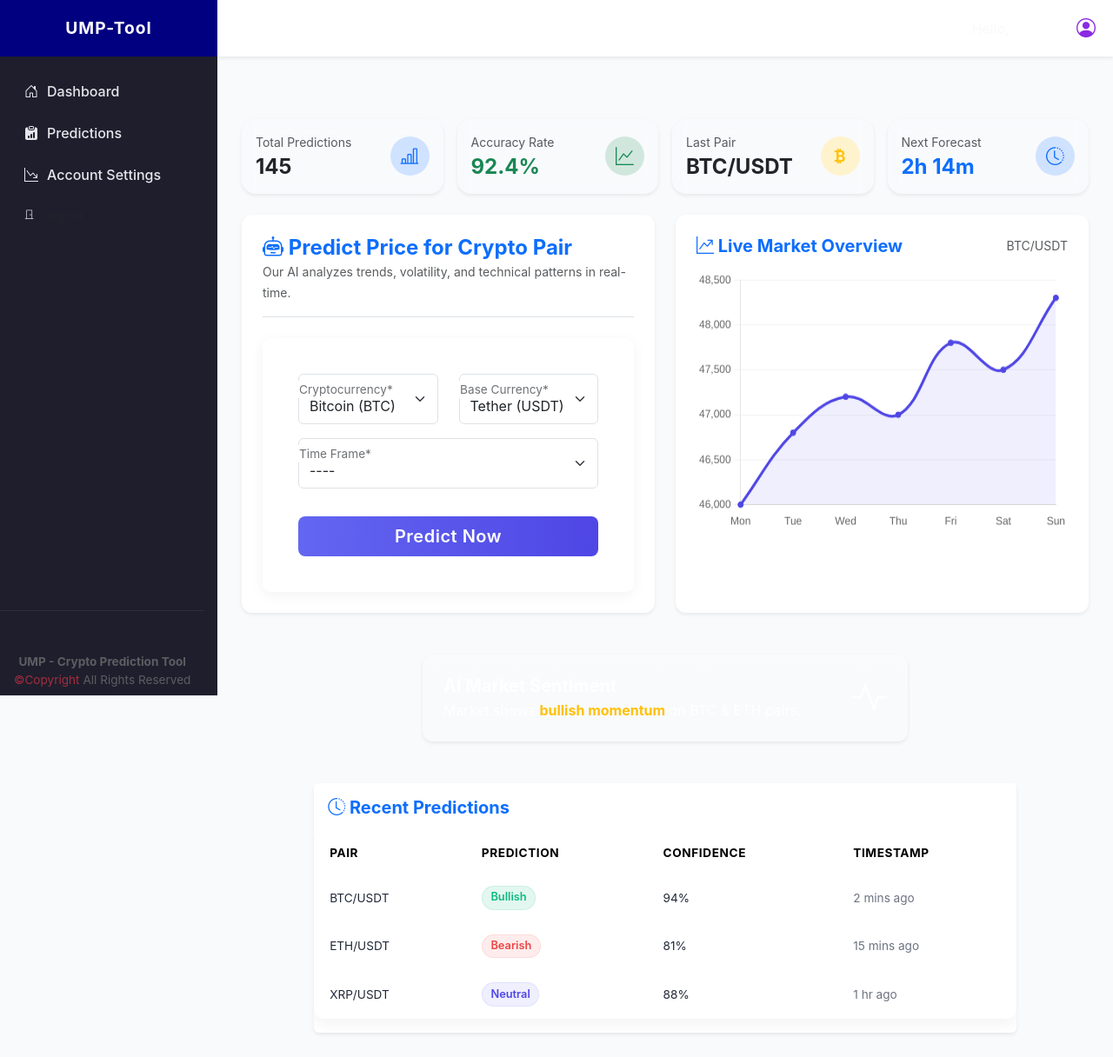
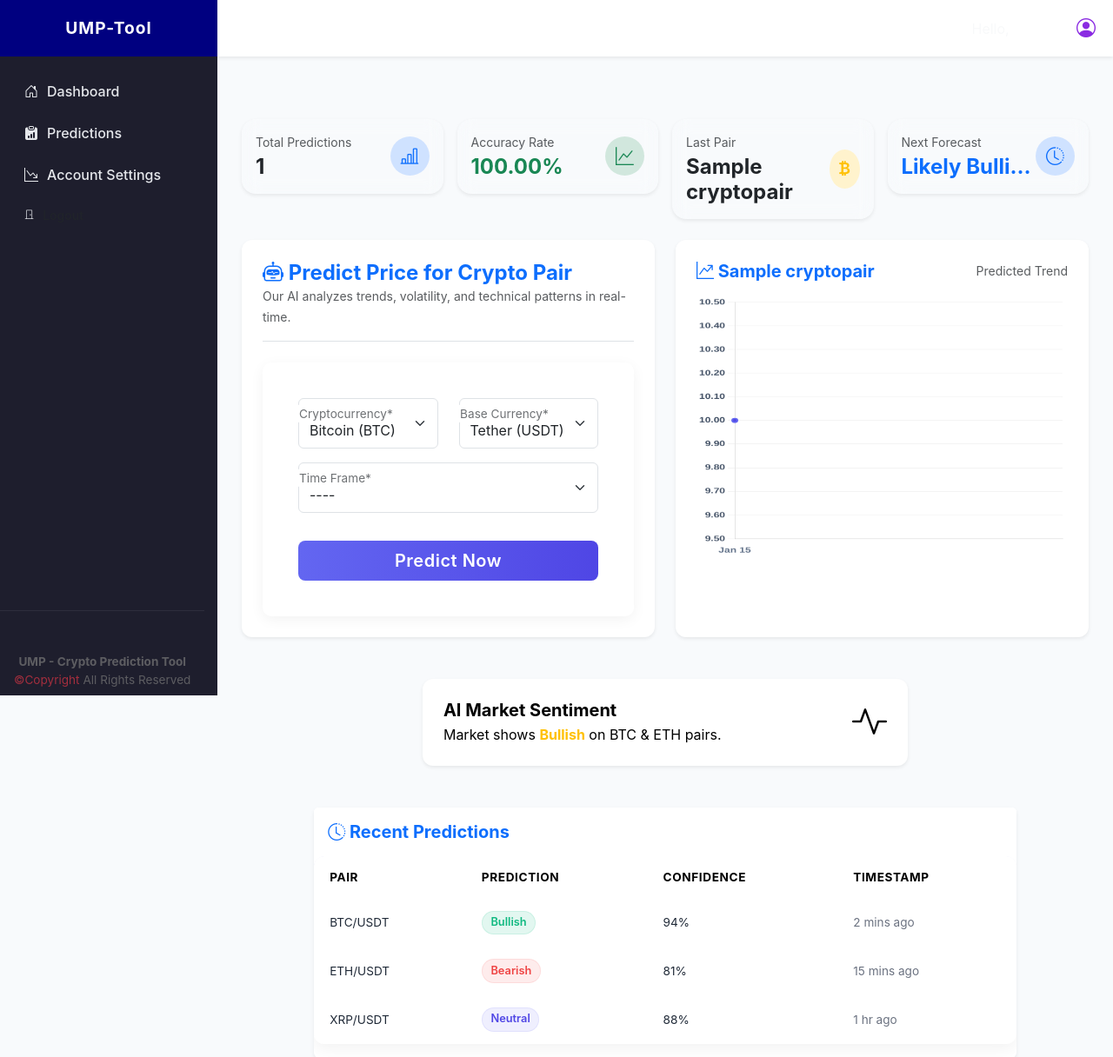
Before and after one commit to ndmichael/ump-crypto-predictor, a Django app: page /user/dashboard/ in a window 1280 px wide. Shown: the top 1216 px of the page at 87% size. Before the commit the page ends 1191 px from the top, so only its background shows below. Run offline with Django 5.2, Linux system fonts and the light colour scheme; a user stored in the database is signed in; tables that the repository leaves empty hold one stand-in row (values such as "Sample post"); some libraries are stand-ins or nearby versions.

Commit message:
adjsued the sentiments box

```diff
--- a/users/templates/users/user_dashboard.html
+++ b/users/templates/users/user_dashboard.html
@@ -12,7 +12,7 @@
         <div class="d-flex align-items-center justify-content-between">
           <div>
             <p class="text-muted mb-1 small">Total Predictions</p>
-            <h4 class="fw-bold mb-0">145</h4>
+            <h4 class="fw-bold mb-0">{{ total_predictions|default:"0" }}</h4>
           </div>
           <div class="stat-icon bg-primary-subtle text-primary">
             <i class="bi bi-bar-chart-line"></i>
@@ -25,7 +25,7 @@
         <div class="d-flex align-items-center justify-content-between">
           <div>
             <p class="text-muted mb-1 small">Accuracy Rate</p>
-            <h4 class="fw-bold mb-0 text-success">92.4%</h4>
+            <h4 class="fw-bold mb-0 text-success">{{ accuracy|default:"N/A" }}{% if accuracy %}%{% endif %}</h4>
           </div>
           <div class="stat-icon bg-success-subtle text-success">
             <i class="bi bi-graph-up"></i>
@@ -38,7 +38,12 @@
         <div class="d-flex align-items-center justify-content-between">
           <div>
             <p class="text-muted mb-1 small">Last Pair</p>
-            <h4 class="fw-bold mb-0">BTC/USDT</h4>
+            <h4 class="fw-bold mb-0">
+                {% if last_prediction %}
+                    {{ last_prediction.pair.name }}
+                {% else %}
+                    No Data
+                {% endif %}</h4>
           </div>
           <div class="stat-icon bg-warning-subtle text-warning">
             <i class="bi bi-currency-bitcoin"></i>
@@ -51,7 +56,11 @@
         <div class="d-flex align-items-center justify-content-between">
           <div>
             <p class="text-muted mb-1 small">Next Forecast</p>
-            <h4 class="fw-bold mb-0 text-primary">2h 14m</h4>
+            <h4 class="fw-bold mb-0 text-primary text-truncate"
+                style="max-width: 150px; white-space: nowrap; overflow: hidden; text-overflow: ellipsis;"
+                title="{{ next_forecast|default:'Awaiting prediction...' }}">
+            {{ next_forecast|default:"Awaiting prediction..." }}
+            </h4>
           </div>
           <div class="stat-icon bg-primary-subtle text-primary">
             <i class="bi bi-clock-history"></i>
@@ -89,14 +98,14 @@
       </div>
     </div>
 
-    <!-- CHART -->
+    <!-- Chart Card -->
     <div class="col-lg-6">
     <div class="card chart-card border-0 shadow-sm p-4 h-100">
         <div class="d-flex justify-content-between align-items-center mb-3">
         <h5 class="fw-bold text-primary mb-0">
-            <i class="bi bi-graph-up-arrow"></i> Live Market Overview
+            <i class="bi bi-graph-up-arrow"></i> {{ chart_pair|default:"No Data" }}
         </h5>
-          <span class="text-muted small">BTC/USDT</span>
+        <span class="text-muted small">Predicted Trend</span>
         </div>
         <canvas id="cryptoChart" height="280"></canvas>
     </div>
@@ -106,12 +115,15 @@
   <!-- AI INSIGHT -->
   <section class="row mb-5">
     <div class="col-lg-7 mx-auto">
-      <div class="card border-0 shadow-sm p-4 bg-gradient"
-           style="background: linear-gradient(90deg, #4F46E5, #6366F1); color: white;">
+      <div class="card border-0 shadow-sm p-4 bg-gradient">
         <div class="d-flex align-items-center justify-content-between">
             <div>
             <h5 class="fw-bold mb-1">AI Market Sentiment</h5>
-            <p class="mb-0">Market shows <strong class="text-warning">bullish momentum</strong> on BTC & ETH pairs.</p>
+            <p class="mb-0">
+                Market shows
+                <strong class="text-warning">{{ ai_sentiment|default:"neutral" }}</strong>
+                on BTC & ETH pairs.
+            </p>
             </div>
             <i class="bi bi-activity display-6"></i>
         </div>
@@ -169,32 +181,72 @@
 <script src="https://cdn.jsdelivr.net/npm/chart.js"></script>
 <script>
 const ctx = document.getElementById('cryptoChart').getContext('2d');
+
 const cryptoChart = new Chart(ctx, {
   type: 'line',
   data: {
-      labels: ['Mon', 'Tue', 'Wed', 'Thu', 'Fri', 'Sat', 'Sun'],
+    labels: {{ chart_labels|safe }},
     datasets: [{
-        label: 'BTC/USDT Price',
-        data: [46000, 46800, 47200, 47000, 47800, 47500, 48300],
-        borderColor: '#4F46E5',
+      label: '{{ chart_pair|default:"Crypto" }} Predicted Price',
+      data: {{ chart_data|safe }},
+      borderColor: '#6366F1',
       backgroundColor: 'rgba(99, 102, 241, 0.1)',
       fill: true,
       tension: 0.4,
       pointRadius: 3,
       pointBackgroundColor: '#4F46E5',
+      borderWidth: 2
     }]
   },
   options: {
     responsive: true,
+    maintainAspectRatio: false,
+
+    // ✅ Correct modern animation config for Chart.js 4+
+    animations: {
+      tension: {
+        duration: 1500,
+        easing: 'easeOutQuart',
+        from: 0.2,
+        to: 0.4,
+        loop: false
+      },
+      y: {
+        duration: 1200,
+        easing: 'easeOutCubic',
+        from: (ctx) => ctx.type === 'data' ? 0 : undefined,
+        delay: (ctx) => ctx.dataIndex * 120
+      },
+      x: {
+        duration: 800,
+        easing: 'easeOutQuart'
+      }
+    },
+
     plugins: {
       legend: { display: false },
-        tooltip: { mode: 'index', intersect: false },
+      tooltip: {
+        backgroundColor: '#1E293B',
+        titleColor: '#FFF',
+        bodyColor: '#E2E8F0',
+        padding: 10,
+        displayColors: false,
+        usePointStyle: true,
+      },
     },
     scales: {
-        x: { grid: { display: false } },
-        y: { grid: { color: 'rgba(0,0,0,0.05)' } }
+      x: {
+        grid: { display: false },
+        ticks: { color: '#64748B', font: { size: 12, weight: '600' } }
+      },
+      y: {
+        grid: { color: 'rgba(0,0,0,0.05)' },
+        ticks: { color: '#475569', font: { size: 12, weight: '600' } }
+      }
     }
   }
 });
 </script>
+
+
 {% endblock %}
```
Lines whose indentation alone changed are shown as unchanged.
